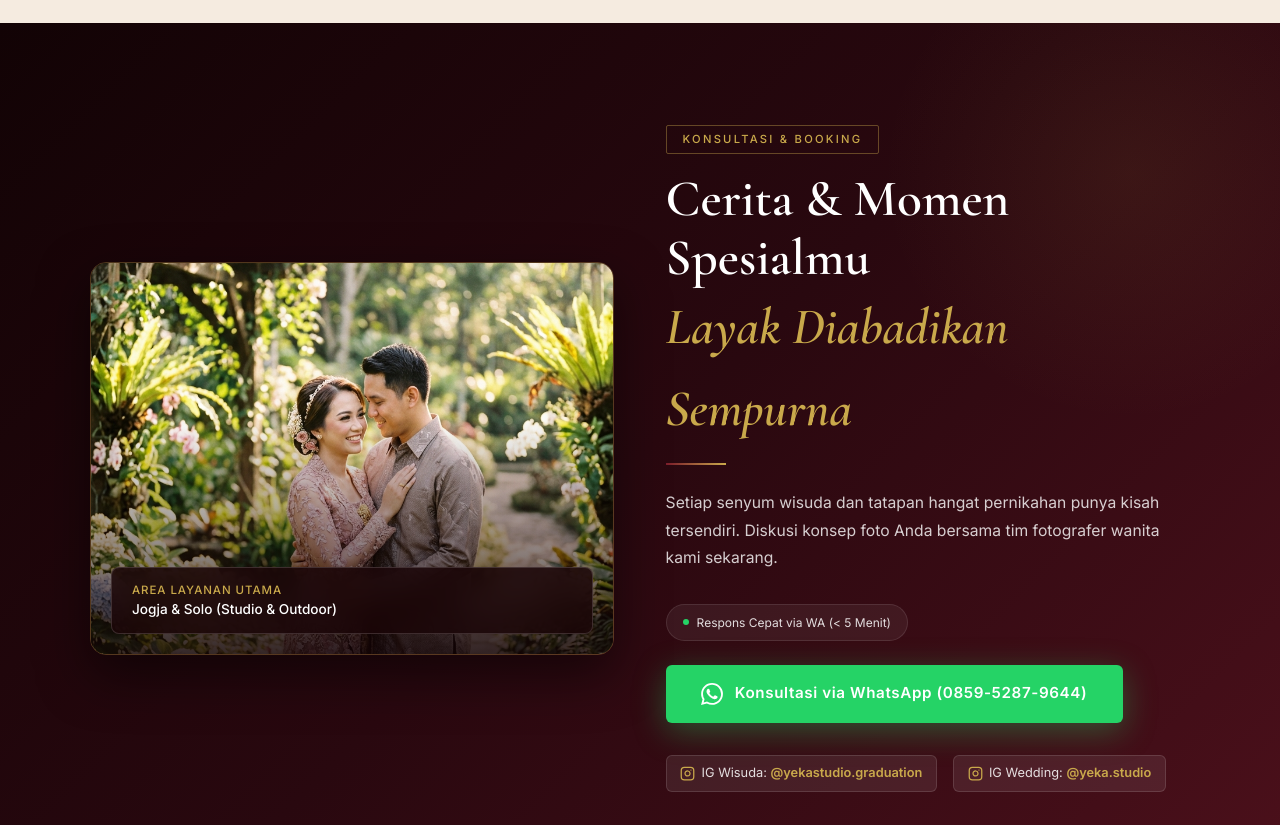
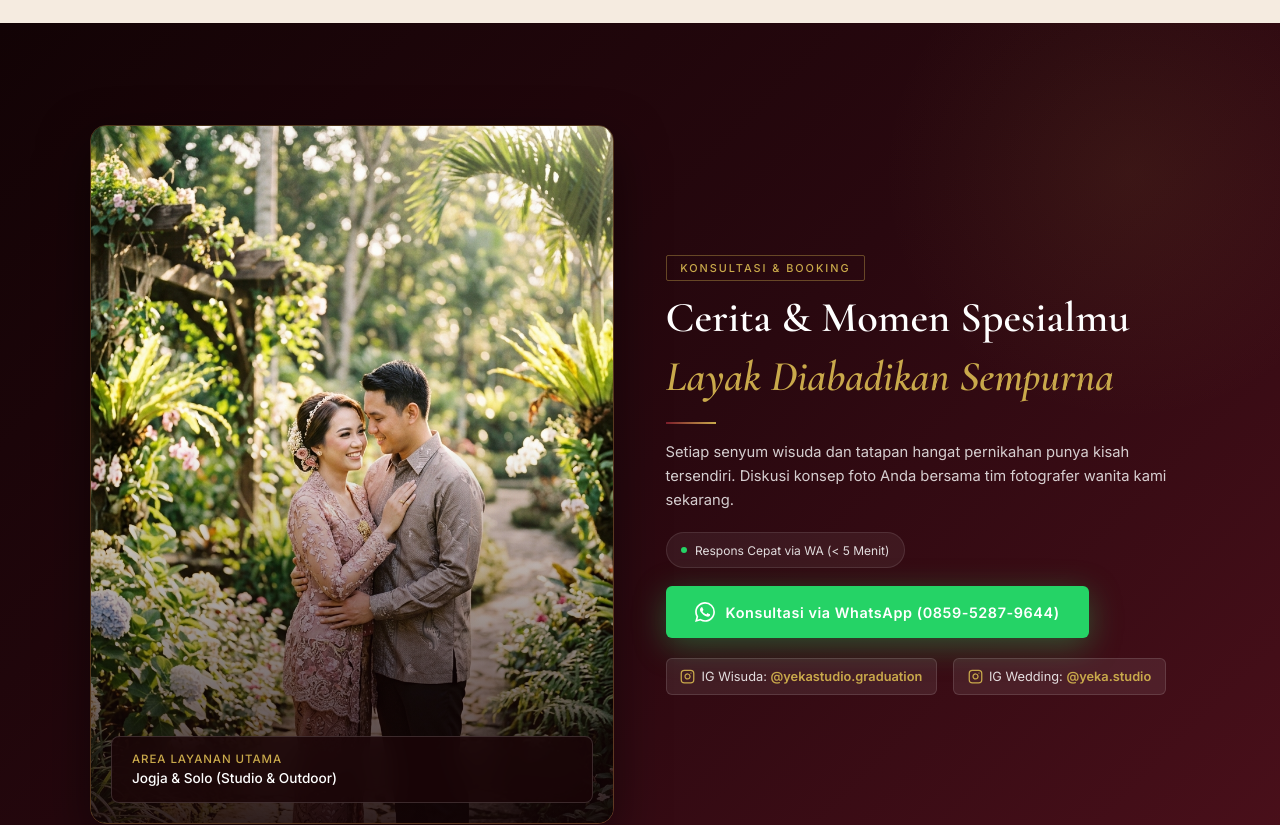
Before and after one commit to andrew-sora/yeka-studio, a Next.js app: page / in a window 1280 px wide. Shown: the part 7480-8305 px from the top of the page. Built offline with nearby package versions, Linux system fonts and the light colour scheme.

Commit message:
style: balance ContactSection column height and portrait photo aspect ratio

```diff
--- a/src/components/ContactSection.tsx
+++ b/src/components/ContactSection.tsx
@@ -70,7 +70,8 @@ export default function ContactSection() {
               overflow: 'hidden',
               boxShadow: '0 20px 50px rgba(0,0,0,0.5)',
               border: '1px solid rgba(201,169,75,0.3)',
-              aspectRatio: '4/3',
+              aspectRatio: '3/4',
+              minHeight: '440px',
             }}>
               <Image
                 src="/images/wedding-3.jpg"
@@ -82,7 +83,7 @@ export default function ContactSection() {
               <div style={{
                 position: 'absolute',
                 inset: 0,
-                background: 'linear-gradient(to top, rgba(18,3,5,0.85) 0%, transparent 60%)',
+                background: 'linear-gradient(to top, rgba(18,3,5,0.88) 0%, transparent 55%)',
               }} />
 
               {/* Floating Badge */}
@@ -127,39 +128,39 @@ export default function ContactSection() {
                 display: 'inline-block',
                 border: '1px solid rgba(201,169,75,0.4)',
                 color: '#C9A94B',
-                padding: '0.3rem 1rem',
-                fontSize: '0.7rem',
-                letterSpacing: '0.2em',
+                padding: '0.25rem 0.85rem',
+                fontSize: '0.68rem',
+                letterSpacing: '0.18em',
                 textTransform: 'uppercase',
                 fontFamily: 'Inter, sans-serif',
                 fontWeight: 500,
-                marginBottom: '1rem',
+                marginBottom: '0.75rem',
                 borderRadius: '2px',
               }}>
                 Konsultasi &amp; Booking
               </div>
               <h2 className="font-display" style={{
-                fontSize: 'clamp(2rem, 4.5vw, 3.2rem)',
+                fontSize: 'clamp(1.75rem, 3.8vw, 2.65rem)',
                 fontWeight: 600,
                 color: 'white',
-                lineHeight: 1.15,
-                marginBottom: '0.75rem',
+                lineHeight: 1.18,
+                marginBottom: '0.65rem',
               }}>
                 Cerita &amp; Momen Spesialmu<br />
                 <span style={{ color: '#C9A94B', fontStyle: 'italic' }}>Layak Diabadikan Sempurna</span>
               </h2>
               <div style={{
-                width: '60px',
+                width: '50px',
                 height: '2px',
                 background: 'linear-gradient(90deg, var(--maroon), #C9A94B)',
-                marginBottom: '1.5rem',
+                marginBottom: '1rem',
               }} />
               <p style={{
-                fontSize: '0.98rem',
+                fontSize: '0.92rem',
                 color: 'rgba(255,255,255,0.8)',
-                lineHeight: 1.75,
+                lineHeight: 1.65,
                 fontFamily: 'Inter, sans-serif',
-                marginBottom: '2rem',
+                marginBottom: '1.25rem',
               }}>
                 Setiap senyum wisuda dan tatapan hangat pernikahan punya kisah tersendiri. Diskusi konsep foto Anda bersama tim fotografer wanita kami sekarang.
               </p>
@@ -175,9 +176,9 @@ export default function ContactSection() {
                 display: 'flex',
                 alignItems: 'center',
                 gap: '0.5rem',
-                marginBottom: '1.5rem',
+                marginBottom: '1.15rem',
                 background: 'rgba(255,255,255,0.06)',
-                padding: '0.5rem 1rem',
+                padding: '0.45rem 0.9rem',
                 borderRadius: '100px',
                 width: 'fit-content',
                 border: '1px solid rgba(255,255,255,0.1)',
@@ -196,7 +197,7 @@ export default function ContactSection() {
                 opacity: 0,
                 transform: 'translateY(24px)',
                 transition: 'all 0.7s ease',
-                marginBottom: '2rem',
+                marginBottom: '1.25rem',
               }}
             >
               <a
@@ -208,13 +209,13 @@ export default function ContactSection() {
                   position: 'relative',
                   display: 'inline-flex',
                   alignItems: 'center',
-                  gap: '0.75rem',
+                  gap: '0.65rem',
                   background: '#25D366',
                   color: 'white',
-                  padding: '1.1rem 2.2rem',
+                  padding: '0.95rem 1.85rem',
                   borderRadius: '6px',
                   fontFamily: 'Inter, sans-serif',
-                  fontSize: '0.95rem',
+                  fontSize: '0.9rem',
                   fontWeight: 600,
                   letterSpacing: '0.04em',
                   textDecoration: 'none',
@@ -230,7 +231,7 @@ export default function ContactSection() {
                   (e.currentTarget as HTMLElement).style.boxShadow = '0 8px 32px rgba(37, 211, 102, 0.35)';
                 }}
               >
-                <svg width="22" height="22" viewBox="0 0 24 24" fill="currentColor">
+                <svg width="20" height="20" viewBox="0 0 24 24" fill="currentColor">
                   <path d="M17.472 14.382c-.297-.149-1.758-.867-2.03-.967-.273-.099-.471-.148-.67.15-.197.297-.767.966-.94 1.164-.173.199-.347.223-.644.075-.297-.15-1.255-.463-2.39-1.475-.883-.788-1.48-1.761-1.653-2.059-.173-.297-.018-.458.13-.606.134-.133.298-.347.446-.52.149-.174.198-.298.298-.497.099-.198.05-.371-.025-.52-.075-.149-.669-1.612-.916-2.207-.242-.579-.487-.5-.669-.51-.173-.008-.371-.01-.57-.01-.198 0-.52.074-.792.372-.272.297-1.04 1.016-1.04 2.479 0 1.462 1.065 2.875 1.213 3.074.149.198 2.096 3.2 5.077 4.487.709.306 1.262.489 1.694.625.712.227 1.36.195 1.871.118.571-.085 1.758-.719 2.006-1.413.248-.694.248-1.289.173-1.413-.074-.124-.272-.198-.57-.347m-5.421 7.403h-.004a9.87 9.87 0 01-5.031-1.378l-.361-.214-3.741.982.998-3.648-.235-.374a9.86 9.86 0 01-1.51-5.26c.001-5.45 4.436-9.884 9.888-9.884 2.64 0 5.122 1.03 6.988 2.898a9.825 9.825 0 012.893 6.994c-.003 5.45-4.437 9.884-9.885 9.884m8.413-18.297A11.815 11.815 0 0012.05 0C5.495 0 .16 5.335.157 11.892c0 2.096.547 4.142 1.588 5.945L.057 24l6.305-1.654a11.882 11.882 0 005.683 1.448h.005c6.554 0 11.89-5.335 11.893-11.893a11.821 11.821 0 00-3.48-8.413z"/>
                 </svg>
                 Konsultasi via WhatsApp (0859-5287-9644)
```
